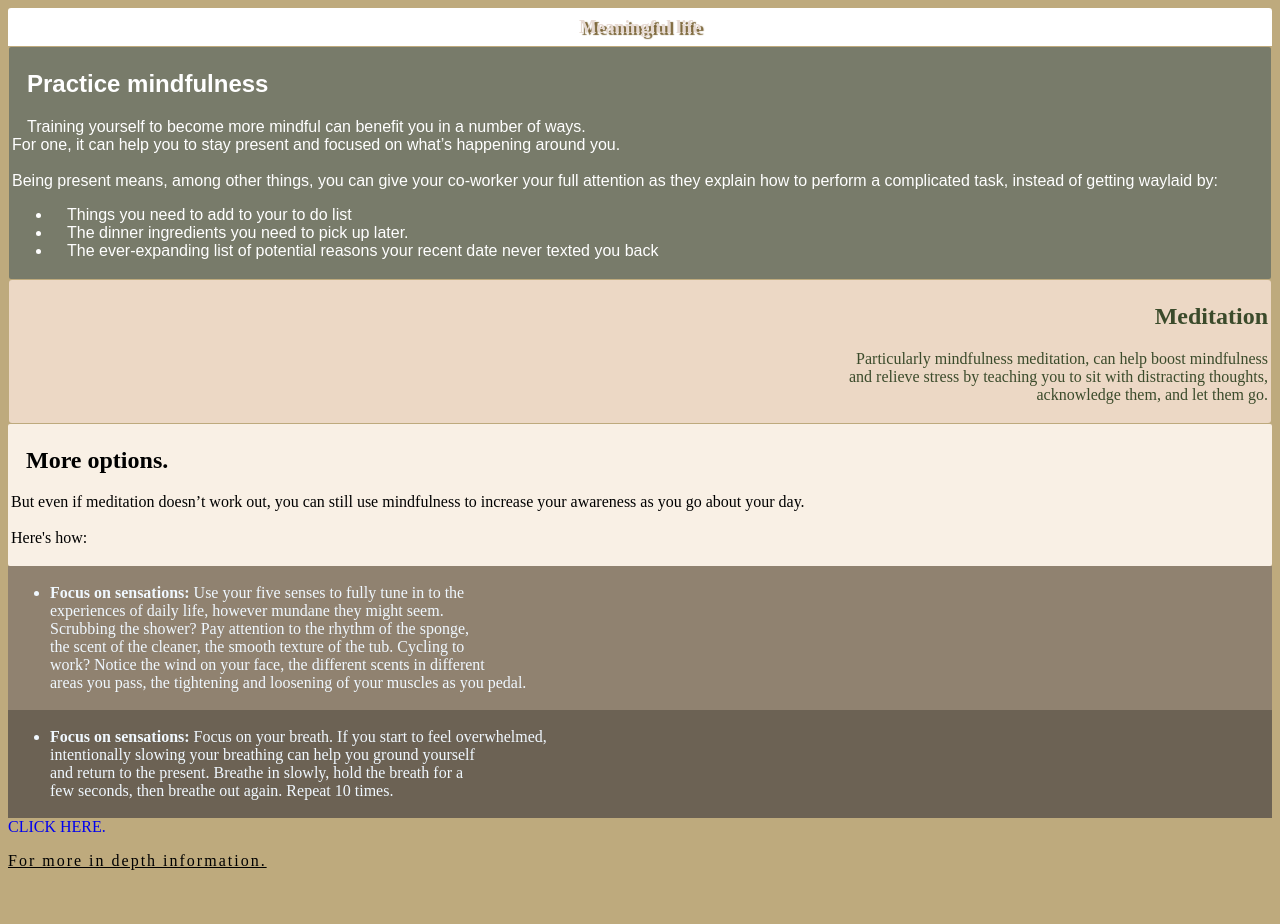
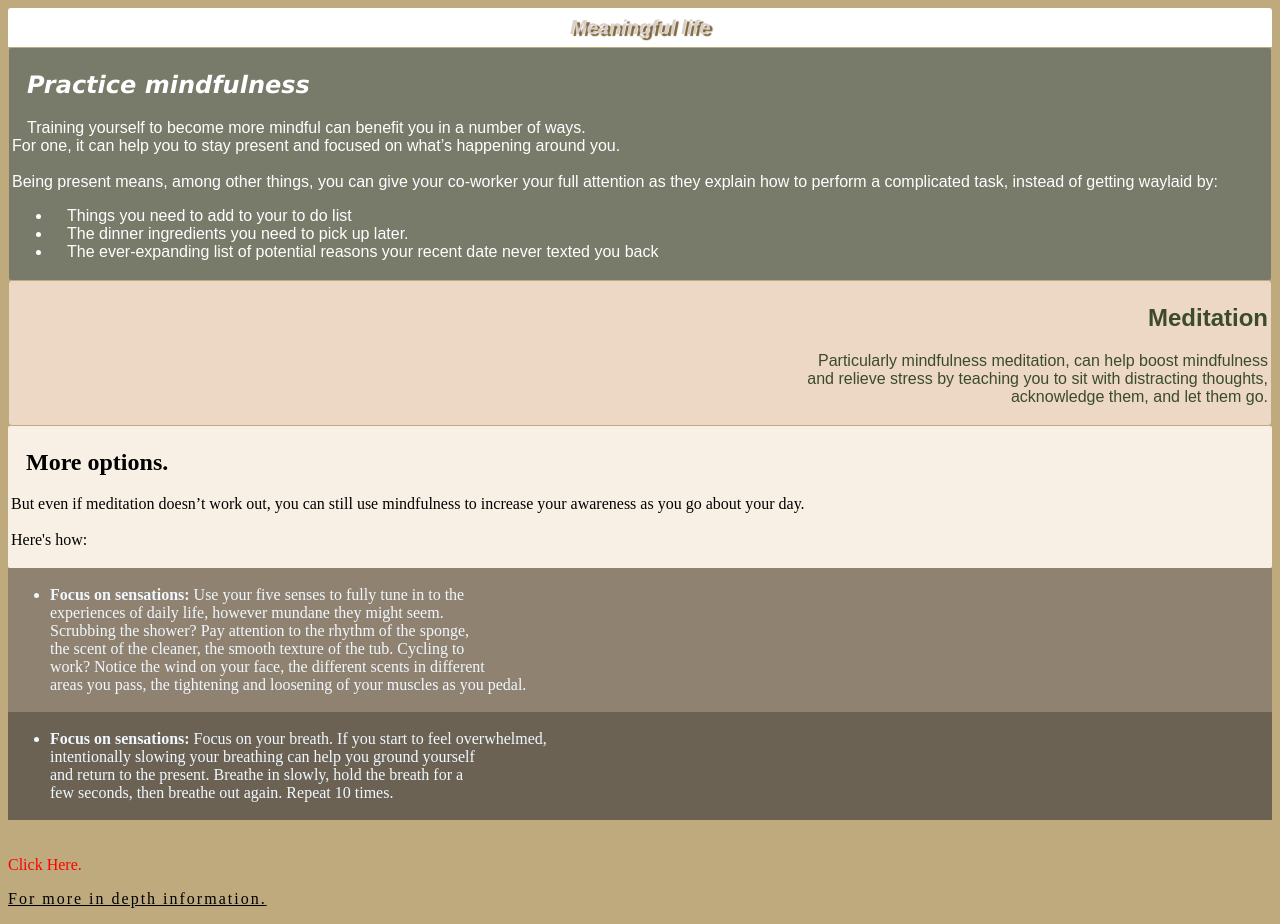
Before and after one commit to yefreescoding/Pagina-web-basic-HTML-CSS, a plain HTML site: page index.html in a window 1280 px wide. Before the commit the page ends 886 px from the top, so only its background shows below. Drawn offline with Linux system fonts and the light colour scheme.

Commit message:
Added some new links and more stuff

```diff
--- a/main.css
+++ b/main.css
@@ -8,13 +8,20 @@ h3 {
     margin: 0%;
     border-top-left-radius: 3px;
     border-top-right-radius: 3px;
-    color: rgb(230, 217, 210);
+    color: rgb(218, 206, 200);
     text-align: center;
     text-shadow: 3px 2px 1px rgb(124, 102, 57);
+    /*Como cambiar valores de texto en CSS*/
+    font-style: oblique;
+    font-family: 'Franklin Gothic Medium', 'Arial Narrow', Arial, sans-serif;
+    font-size: 20px;
+    font-weight: 900;
+
 }
 
 .titulo2{
-
+    font-family: 'Lucida Sans', 'Lucida Sans Regular', 'Lucida Grande', 'Lucida Sans Unicode', Geneva, Verdana, sans-serif;
+    font-style: italic;
 }
 
 .caja1 {
@@ -25,6 +32,7 @@ h3 {
     border-radius: 2px;
     text-indent: 15px;
     font-family: Arial, Helvetica, sans-serif;
+    font-size: 1em;
 }
 
 .caja2 {
@@ -34,6 +42,7 @@ h3 {
     padding: 3px;
     margin: 1px;
     border-radius: 3px;
+    font-family: Arial, Helvetica, sans-serif;
 }
 
 .caja3 {
@@ -53,12 +62,32 @@ h3 {
     background-color: rgb(108, 98, 84);
     color: aliceblue;
     padding: 2px;
+    text-align: justify;
 }
 
+/*modificar links en CSS*/
 a {
-    text-decoration: none;
-    text-transform: uppercase;
+   color: rgb(251, 218, 218);
+   text-decoration: none;
 }
+
+a:link {
+    color: red;
+}
+
+a:visited {
+    color: violet;
+}
+
+a:hover {
+    color: rgb(248, 220, 59);
+    text-decoration: underline;
+}
+
+a:active {
+    color: black;
+}
+
 
 .linkP {
     text-decoration: underline;
```
Also changed, not shown: index.html (+1 -0 lines).
